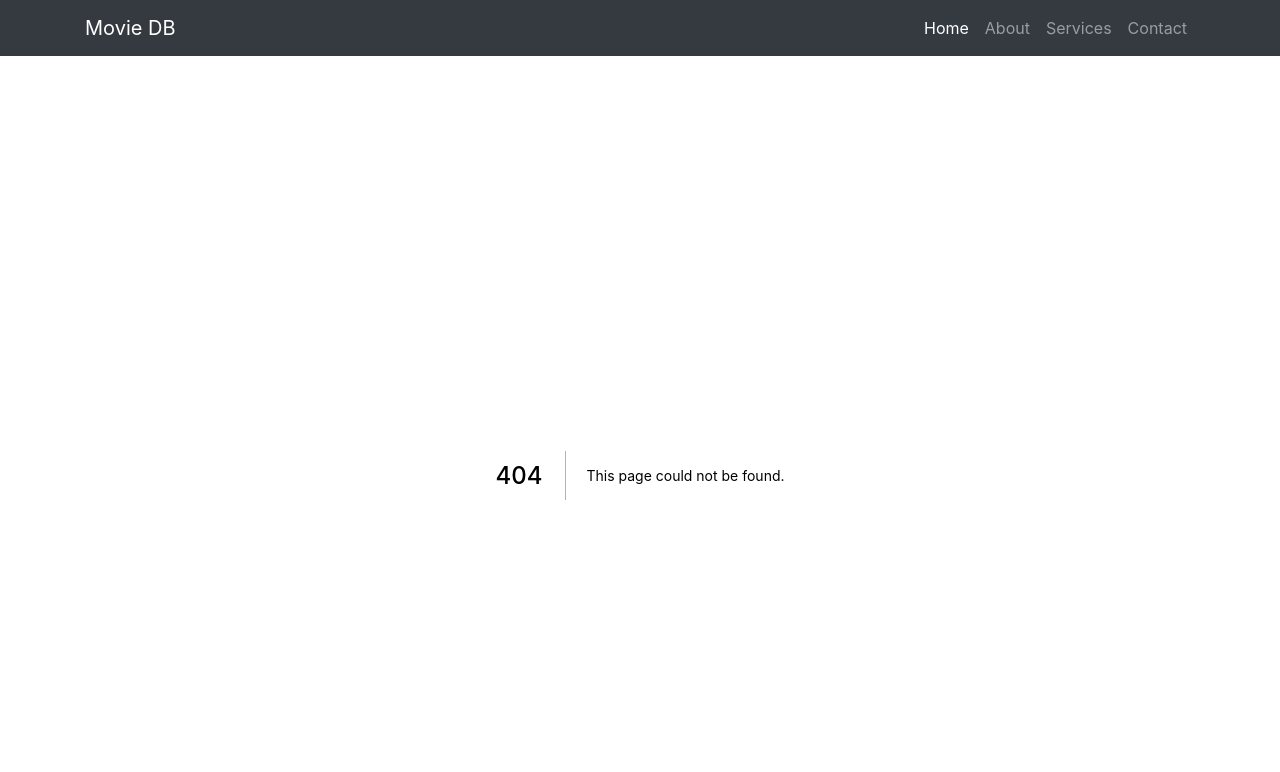
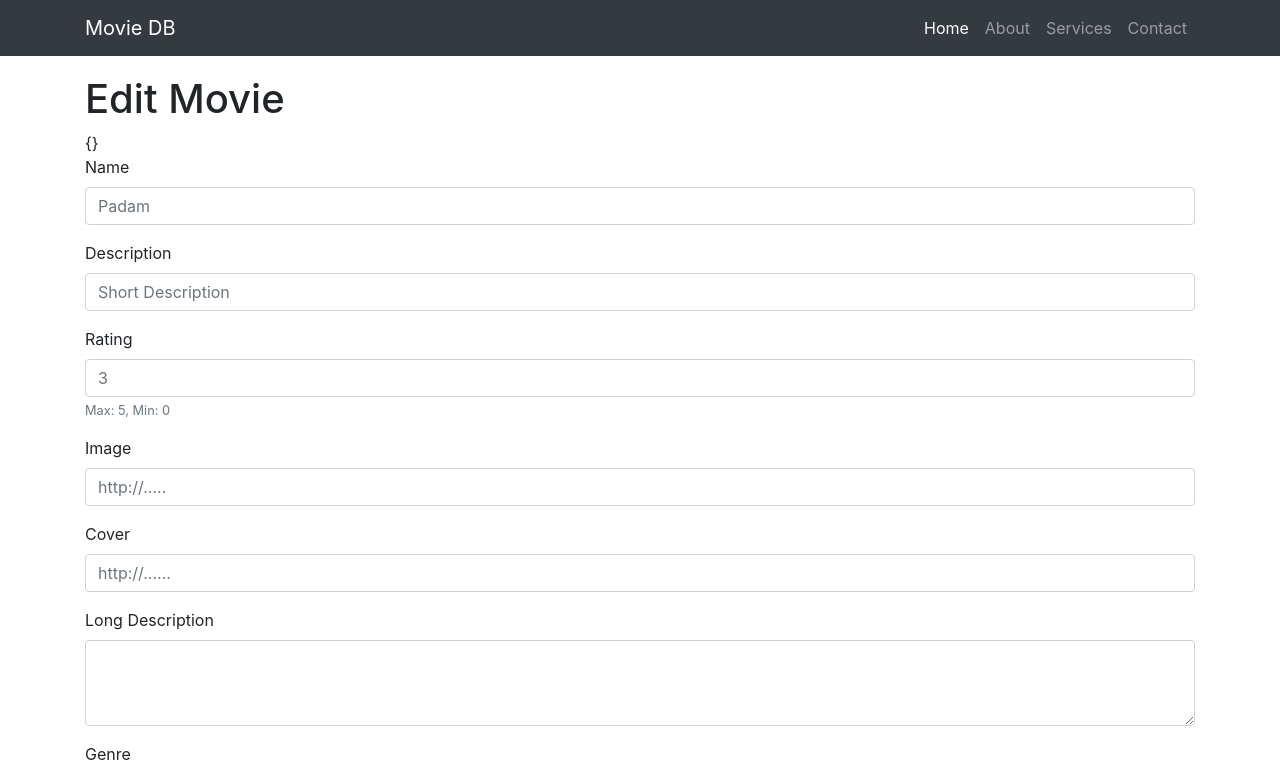
Before and after one commit to guhandelta/nextMovieApp, a Next.js app: page /movies/1/edit in a window 1280 px wide. Before the commit this address had no page. Shown: the top 772 px of the page. Built offline with nearby package versions, Linux system fonts and the light colour scheme; no server answers.

Commit message:
Created the edit page and along with fetching the movie data of the current movie that will be edited, using getMovieById()

```diff
--- /dev/null
+++ b/pages/movies/[id]/edit.js
@@ -0,0 +1,35 @@
+import React, { Component } from 'react'
+import MovieCreateForm from '../../../components/MovieCreateForm'
+import { getMovieById } from '../../../actions'
+
+class EditMovie extends Component {
+
+    // Need to get the query param, which available in/from the server
+    static getInitialProps({ query }) {
+        return { query }
+    }
+
+    state = {
+        movie: {} //empty obj
+    }
+
+    componentDidMount() {
+        // Fetching the data from the props
+        const { id } = this.props.query
+        getMovieById(id).then(movie => {
+            this.setState({ movie }) // setting the movie data to the state
+        })
+    }
+
+    render() {
+        return (
+            <div className="container">
+                <h1>Edit Movie</h1>
+                {JSON.stringify(this.state.movie)}
+                <MovieCreateForm />
+            </div>
+        )
+    }
+}
+
+export default EditMovie;
--- a/pages/movies/[id].js
+++ b/pages/movies/[id]/index.js
@@ -2,7 +2,7 @@
 //- but with the dynamic routing, offerred by Next.js, the name of the page should be enclosed by [], to inform Next.js as, this-
 //- page will be dynamic
 import { useRouter } from 'next/router'
-import { getMovieById, deleteMovie } from '../../actions'
+import { getMovieById, deleteMovie } from '../../../actions'
 
 const Movie = (props) => {
     const router = useRouter()
```
